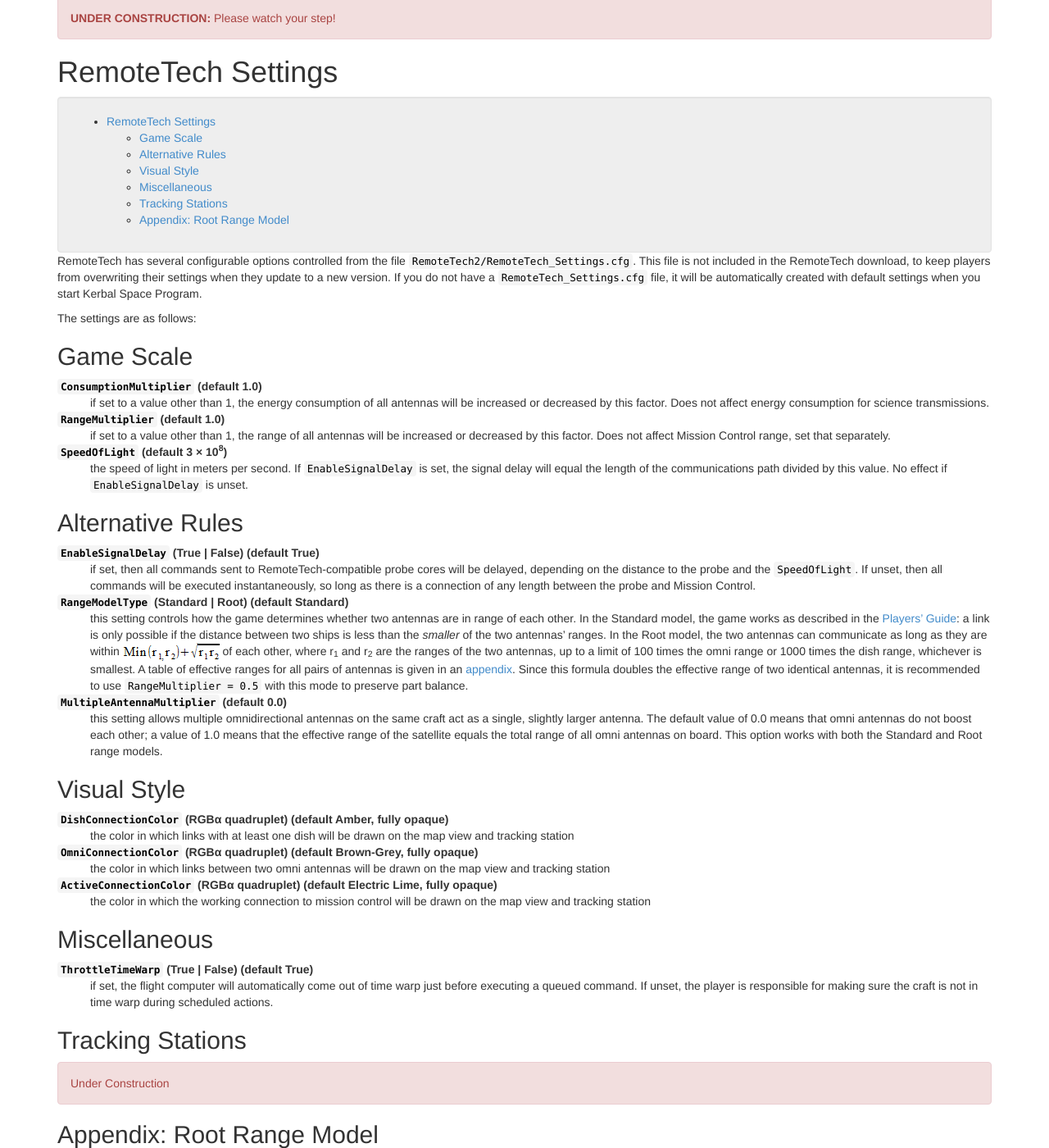
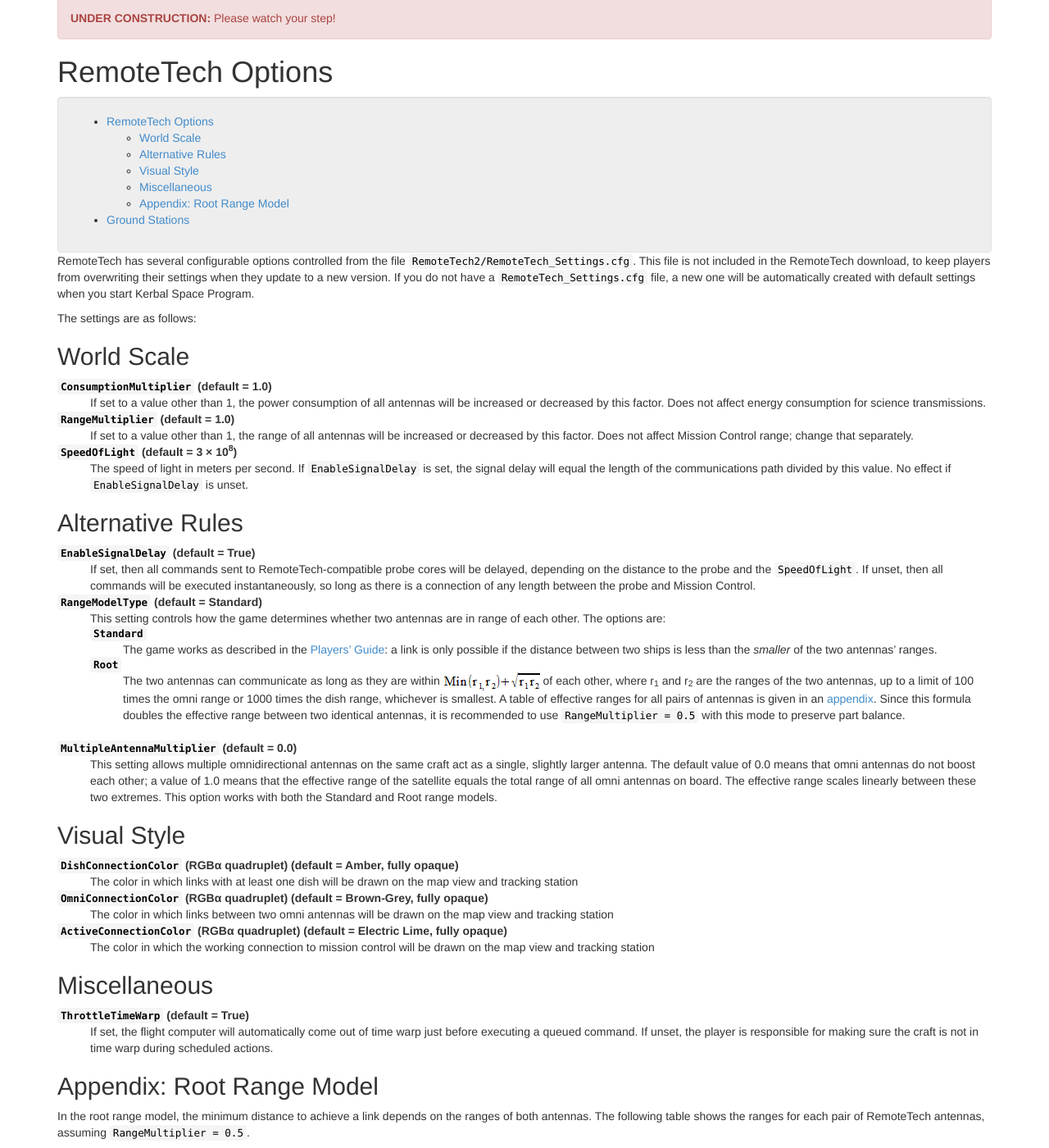
Before and after one commit to RemoteTechnologiesGroup/RemoteTech, a Jekyll site: the page built from modders/settings.md, in a window 1280 px wide and 1400 px high, scrolled down 240 px. Shown: the whole window at 82% size. Built offline with Jekyll 4.4.1, drawn with Linux system fonts in a browser that asks for light colours; nearby versions of some CDN libraries; some of the changed text lies outside the part shown.

Commit message:
Reformatted settings guide.
@Cilph, I think I understand everything in the options file except for the ground station Guid. Does this field have any requirements other than uniqueness?

```diff
--- a/modders/settings.md
+++ b/modders/settings.md
@@ -9,56 +9,57 @@
 **UNDER CONSTRUCTION:** Please watch your step!
 {: .alert .alert-danger}
 
-#RemoteTech Settings
+#RemoteTech Options
 
 {% include toc.html %}
 
-RemoteTech has several configurable options controlled from the file `RemoteTech2/RemoteTech_Settings.cfg`. This file is not included in the RemoteTech download, to keep players from overwriting their settings when they update to a new version. If you do not have a `RemoteTech_Settings.cfg` file, it will be automatically created with default settings when you start Kerbal Space Program.
+RemoteTech has several configurable options controlled from the file `RemoteTech2/RemoteTech_Settings.cfg`. This file is not included in the RemoteTech download, to keep players from overwriting their settings when they update to a new version. If you do not have a `RemoteTech_Settings.cfg` file, a new one will be automatically created with default settings when you start Kerbal Space Program.
 
 The settings are as follows:
 
-## Game Scale
+## World Scale
 
-`ConsumptionMultiplier` (default 1.0)
-: if set to a value other than 1, the energy consumption of all antennas will be increased or decreased by this factor. Does not affect energy consumption for science transmissions.
+`ConsumptionMultiplier` (default = 1.0)
+: If set to a value other than 1, the power consumption of all antennas will be increased or decreased by this factor. Does not affect energy consumption for science transmissions.
 
-`RangeMultiplier` (default 1.0)
-: if set to a value other than 1, the range of all antennas will be increased or decreased by this factor. Does not affect Mission Control range, set that separately.
+`RangeMultiplier` (default = 1.0)
+: If set to a value other than 1, the range of all antennas will be increased or decreased by this factor. Does not affect Mission Control range; change that separately.
 
-`SpeedOfLight` (default 3&nbsp;&times;&nbsp;10<sup>8</sup>)
-: the speed of light in meters per second. If `EnableSignalDelay` is set, the signal delay will equal the length of the communications path divided by this value. No effect if `EnableSignalDelay` is unset.
+`SpeedOfLight` (default = 3&nbsp;&times;&nbsp;10<sup>8</sup>)
+: The speed of light in meters per second. If `EnableSignalDelay` is set, the signal delay will equal the length of the communications path divided by this value. No effect if `EnableSignalDelay` is unset.
 
 ## Alternative Rules
 
-`EnableSignalDelay` (True | False) (default True)
-: if set, then all commands sent to RemoteTech-compatible probe cores will be delayed, depending on the distance to the probe and the `SpeedOfLight`. If unset, then all commands will be executed instantaneously, so long as there is a connection of any length between the probe and Mission Control.
+`EnableSignalDelay` (default = True)
+: If set, then all commands sent to RemoteTech-compatible probe cores will be delayed, depending on the distance to the probe and the `SpeedOfLight`. If unset, then all commands will be executed instantaneously, so long as there is a connection of any length between the probe and Mission Control.
 
-`RangeModelType` (Standard | Root) (default Standard)
-: this setting controls how the game determines whether two antennas are in range of each other. In the Standard model, the game works as described in the [Players' Guide](../../guide/overview/#range): a link is only possible if the distance between two ships is less than the *smaller* of the two antennas' ranges. In the Root model, the two antennas can communicate as long as they are within ![Min(r1, r2) + Sqrt(r1 r2)](rootmodel.png) of each other, where r<sub>1</sub> and r<sub>2</sub> are the ranges of the two antennas, up to a limit of 100 times the omni range or 1000 times the dish range, whichever is smallest. A table of effective ranges for all pairs of antennas is given in an [appendix](#appendix-root-range-model). Since this formula doubles the effective range of two identical antennas, it is recommended to use `RangeMultiplier = 0.5` with this mode to preserve part balance.
+`RangeModelType` (default = Standard)
+: This setting controls how the game determines whether two antennas are in range of each other. The options are:
 
-`MultipleAntennaMultiplier` (default 0.0)
-: this setting allows multiple omnidirectional antennas on the same craft act as a single, slightly larger antenna. The default value of 0.0 means that omni antennas do not boost each other; a value of 1.0 means that the effective range of the satellite equals the total range of all omni antennas on board. This option works with both the Standard and Root range models.
+    `Standard`
+    : The game works as described in the [Players' Guide](../../guide/overview/#range): a link is only possible if the distance between two ships is less than the *smaller* of the two antennas' ranges.
+
+    `Root`
+    : The two antennas can communicate as long as they are within ![Min(r1, r2) + Sqrt(r1 r2)](rootmodel.png) of each other, where r<sub>1</sub> and r<sub>2</sub> are the ranges of the two antennas, up to a limit of 100 times the omni range or 1000 times the dish range, whichever is smallest. A table of effective ranges for all pairs of antennas is given in an [appendix](#appendix-root-range-model). Since this formula doubles the effective range between two identical antennas, it is recommended to use `RangeMultiplier = 0.5` with this mode to preserve part balance.
+
+`MultipleAntennaMultiplier` (default = 0.0)
+: This setting allows multiple omnidirectional antennas on the same craft act as a single, slightly larger antenna. The default value of 0.0 means that omni antennas do not boost each other; a value of 1.0 means that the effective range of the satellite equals the total range of all omni antennas on board. The effective range scales linearly between these two extremes. This option works with both the Standard and Root range models.
 
 ## Visual Style
 
-`DishConnectionColor` (RGB&alpha; quadruplet) (default Amber, fully opaque)
-: the color in which links with at least one dish will be drawn on the map view and tracking station
+`DishConnectionColor` (RGB&alpha; quadruplet) (default = Amber, fully opaque)
+: The color in which links with at least one dish will be drawn on the map view and tracking station
 
-`OmniConnectionColor` (RGB&alpha; quadruplet) (default Brown-Grey, fully opaque)
-: the color in which links between two omni antennas will be drawn on the map view and tracking station
+`OmniConnectionColor` (RGB&alpha; quadruplet) (default = Brown-Grey, fully opaque)
+: The color in which links between two omni antennas will be drawn on the map view and tracking station
 
-`ActiveConnectionColor` (RGB&alpha; quadruplet) (default Electric Lime, fully opaque)
-: the color in which the working connection to mission control will be drawn on the map view and tracking station
+`ActiveConnectionColor` (RGB&alpha; quadruplet) (default = Electric Lime, fully opaque)
+: The color in which the working connection to mission control will be drawn on the map view and tracking station
 
 ## Miscellaneous
 
-`ThrottleTimeWarp` (True | False) (default True)
-: if set, the flight computer will automatically come out of time warp just before executing a queued command. If unset, the player is responsible for making sure the craft is not in time warp during scheduled actions.
-
-## Tracking Stations
-
-Under Construction
-{: .alert .alert-danger}
+`ThrottleTimeWarp` (default = True)
+: If set, the flight computer will automatically come out of time warp just before executing a queued command. If unset, the player is responsible for making sure the craft is not in time warp during scheduled actions.
 
 ##Appendix: Root Range Model
 
@@ -78,3 +79,28 @@
 CommTech-1         |    360M&nbsp;km   |  350M&nbsp;km
 Reflectron GX-128  |    400M&nbsp;km
 {:.data .shadecol}
+
+# Ground Stations
+
+The `GroundStations` section of `RemoteTech2/RemoteTech_Settings.cfg` controls the number, range, and placement of satellite uplink stations. Each `STATION{}` block represents a station. By default, there is only one ground station, coinciding with the KSC Tracking Station.
+
+Each `STATION{}` block needs the following fields:
+
+`Guid`
+: A unique idenfier for the station.
+{: .alert-danger}
+
+`Name`
+: The name that shows up in the target selection menu.
+
+`Latitude`, `Longitude`
+: The position of the station on the planet's surface.
+
+`Height`
+: The station's altitude above sea level.
+
+`Body`
+: The internal ID number of the planet on which the station is located. You can find a list of ID numbers for stock Kerbal Space Program [here](https://github.com/Anatid/XML-Documentation-for-the-KSP-API/blob/master/src/FlightGlobals.cs#L72). If you are playing with Real Solar System or other planet packs, edit this value with caution.
+
+`Antennas`
+: This block should contain a single `ANTENNA` block, which itself should contain a single `Omni` field. The value of the field is the antenna range in meters.
```
Also changed, not shown: modders/index.md (+7 -1 lines).
